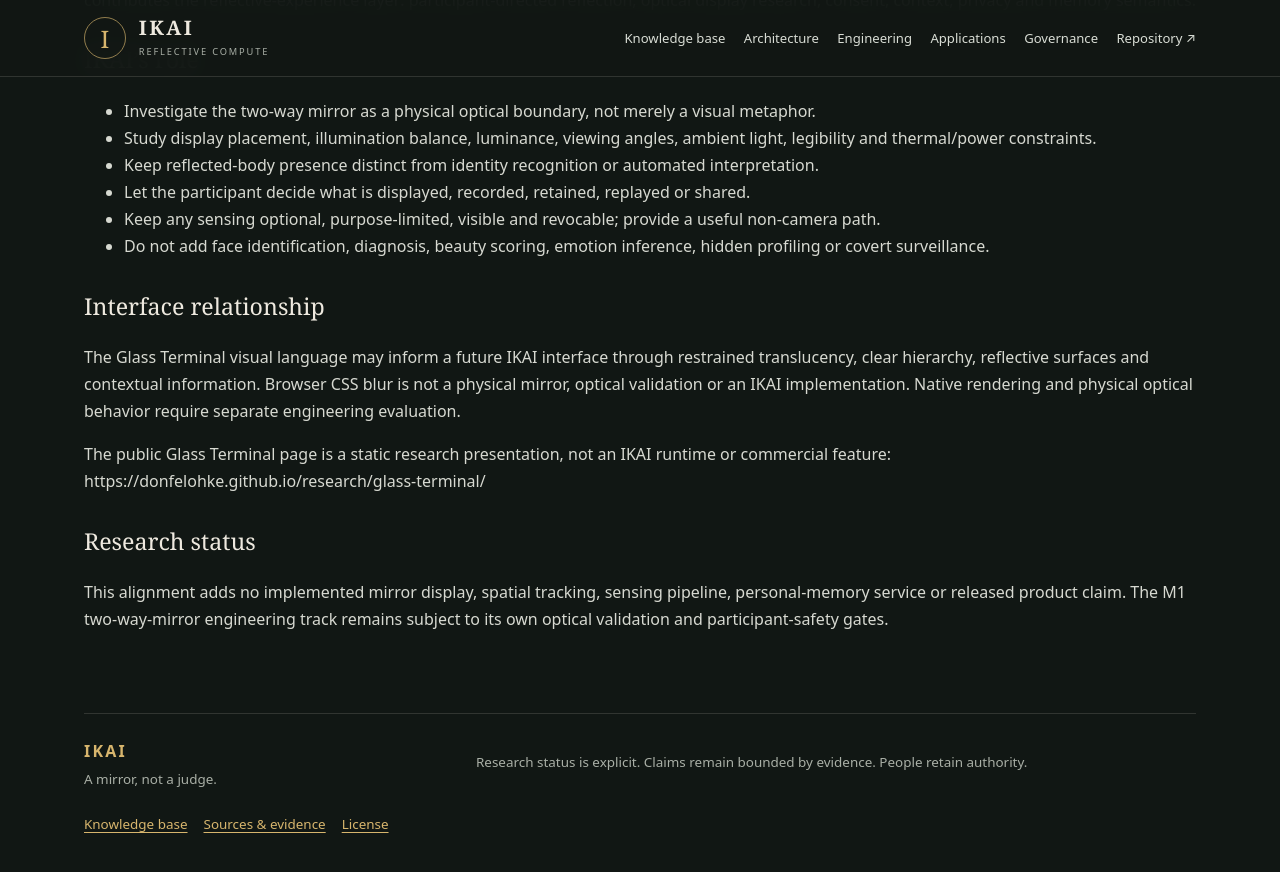
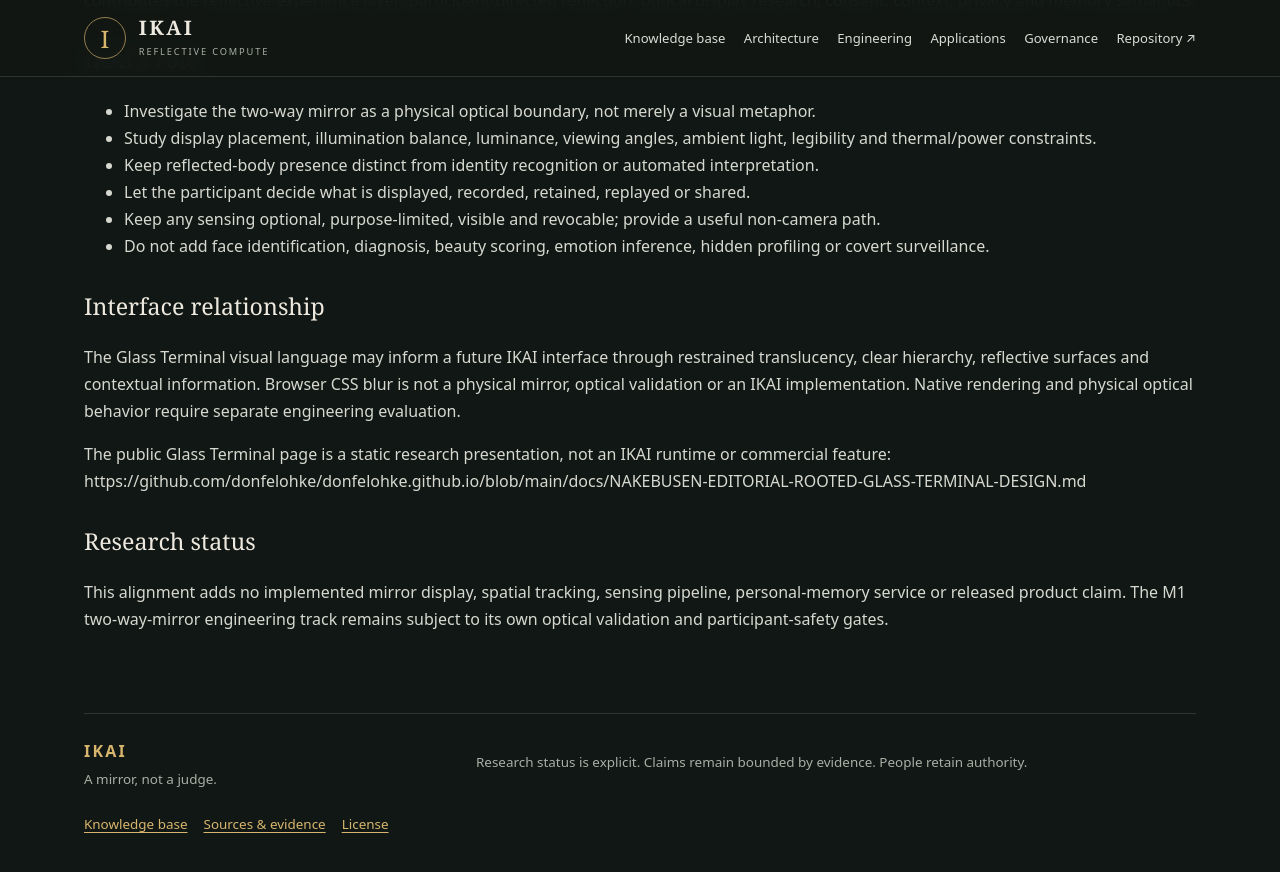
Before and after one commit to donfelohke/Ikai, a Jekyll site: the page built from docs/IKAI-MIRROR-TECHNOLOGY-AND-SCHOLARLY-RESEARCH-2026-11-18.md, in a window 1280 px wide and 900 px high, scrolled down 9664 px. Shown: the top 872 px of the window. Built offline with Jekyll 4.4.1, drawn with Linux system fonts in a browser that asks for light colours; our own code applies the rules of GitHub Pages for plain Markdown files; part of the change alters nothing that is shown.

Commit message:
Repair glass-terminal reference

```diff
--- a/docs/IKAI-MIRROR-TECHNOLOGY-AND-SCHOLARLY-RESEARCH-2026-11-18.md
+++ b/docs/IKAI-MIRROR-TECHNOLOGY-AND-SCHOLARLY-RESEARCH-2026-11-18.md
@@ -302,7 +302,7 @@ Glass Terminal is a cross-project interface research direction, not a new IKAI p
 The Glass Terminal visual language may inform a future IKAI interface through restrained translucency, clear hierarchy, reflective surfaces and contextual information. Browser CSS blur is not a physical mirror, optical validation or an IKAI implementation. Native rendering and physical optical behavior require separate engineering evaluation.
 
 The public Glass Terminal page is a static research presentation, not an IKAI runtime or commercial feature:
-https://donfelohke.github.io/research/glass-terminal/
+https://github.com/donfelohke/donfelohke.github.io/blob/main/docs/NAKEBUSEN-EDITORIAL-ROOTED-GLASS-TERMINAL-DESIGN.md
 
 ### Research status
 
```
